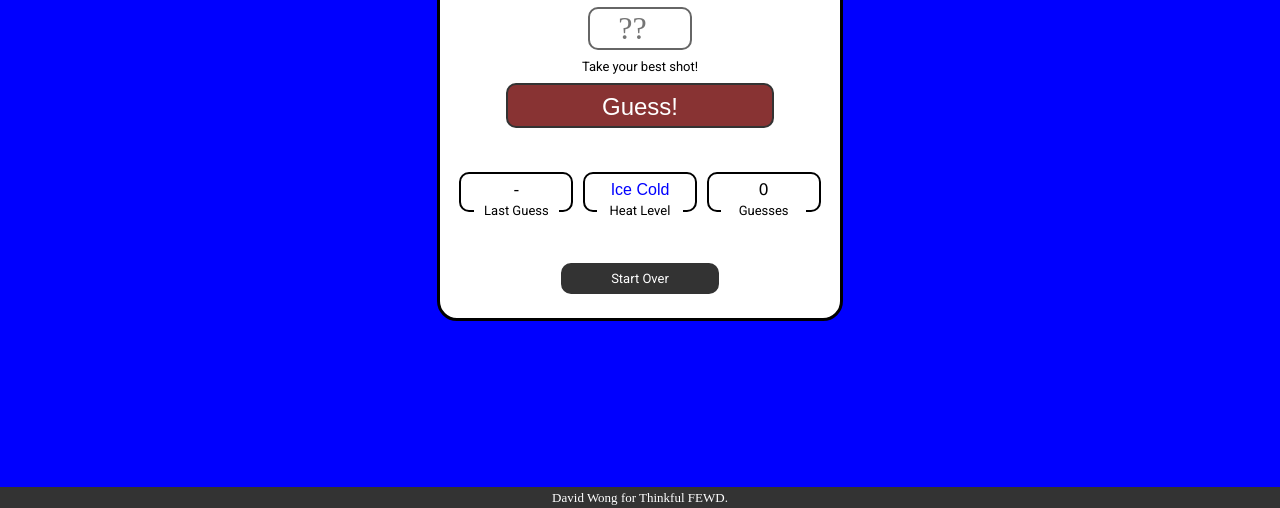
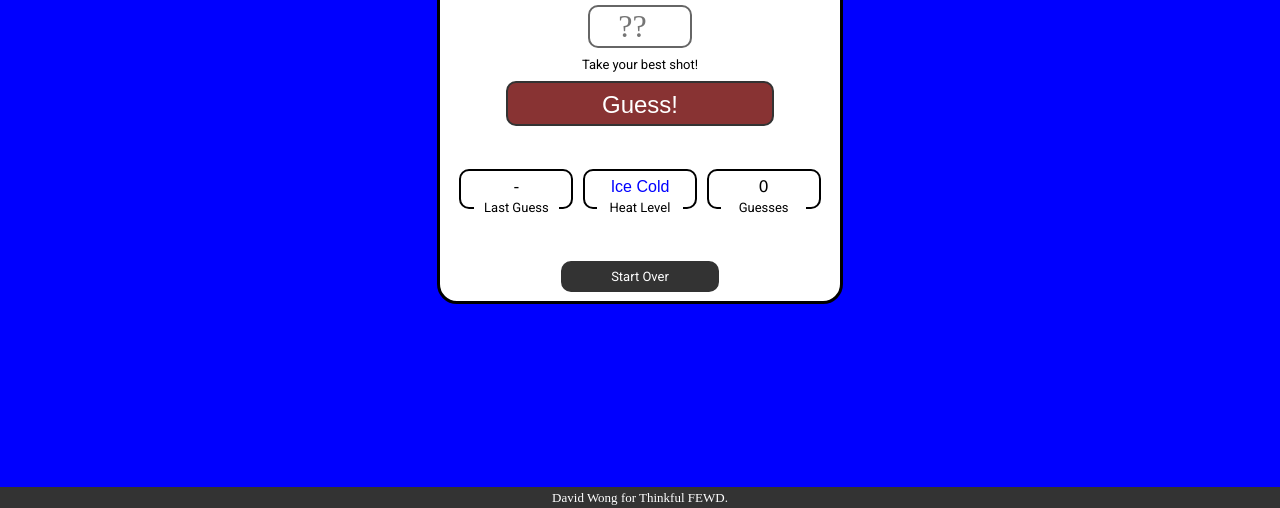
Before and after one commit to da-vid/HotOrCold, a plain HTML site: page index.html in a window 1280 px wide. Shown: the part 292-800 px from the top of the page. Drawn offline with nearby package versions, Linux system fonts and the light colour scheme; a web font is replaced by a local one.

Commit message:
Cleaned up

```diff
--- a/css/main.css
+++ b/css/main.css
@@ -3,7 +3,8 @@
 html, body {
 	height: 100%;
 	overflow: scroll;
-	min-height: 480px;
+	min-height: 460px;
+	position: relative;
 }
 
 a {
@@ -18,7 +19,6 @@ a {
 	/*
 	http://stackoverflow.com/questions/114543/how-to-center-a-div-in-a-div-horizontally/16144913#16144913
 	*/
-
 	display: -webkit-box;
     display: -moz-box;
     display: -ms-flexbox;
@@ -45,9 +45,18 @@ a {
     -webkit-align-items: center;
     -ms-flex-align: center;
     align-items: center;
-
 }
 
+.vCenterText {
+	width: 100%;
+	height: 100%;
+	display: table-cell;
+	vertical-align: middle;
+	font-family: inherit;
+	font-size: inherit;
+}
+
+/****** Body ******/
 .viewport {
 	min-height: 100%;
 	width: 100%;
@@ -55,9 +64,6 @@ a {
 	background-color: black;
 }
 
-/****** Header ******/
-
-/****** Body ******/
 .main {
 	clear: both;
 	text-align: center;
@@ -67,11 +73,11 @@ a {
 	width: 90%;
 	max-width: 400px;
 	min-width: 260px;
-	height: 420px;
+	height: 405px;
 	overflow: auto;
 	margin: auto;
 	position: absolute;
-	top: 0; left: 0; bottom: 0; right: 0;
+	top: 0; left: 0; bottom: 20px; right: 0;
 	background-color: white;
 }
 
@@ -118,16 +124,6 @@ a {
 	height: 2em;
 	vertical-align: middle;
 	display: table;
-}
-
-.vCenterText {
-	width: 100%;
-	height: 100%;
-	display: table-cell;
-	vertical-align: middle;
-	font-family: inherit;
-	font-size: inherit;
-
 }
 
 .message {
```
